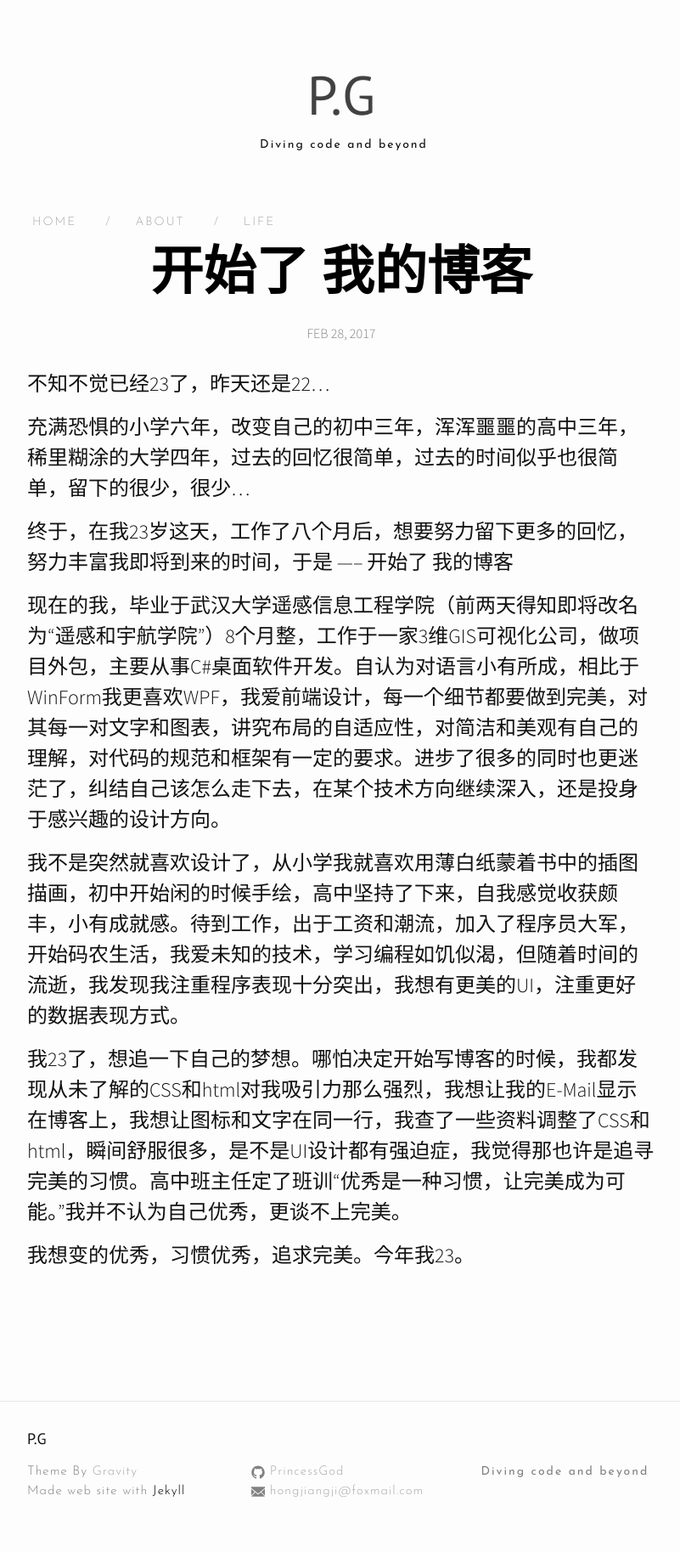
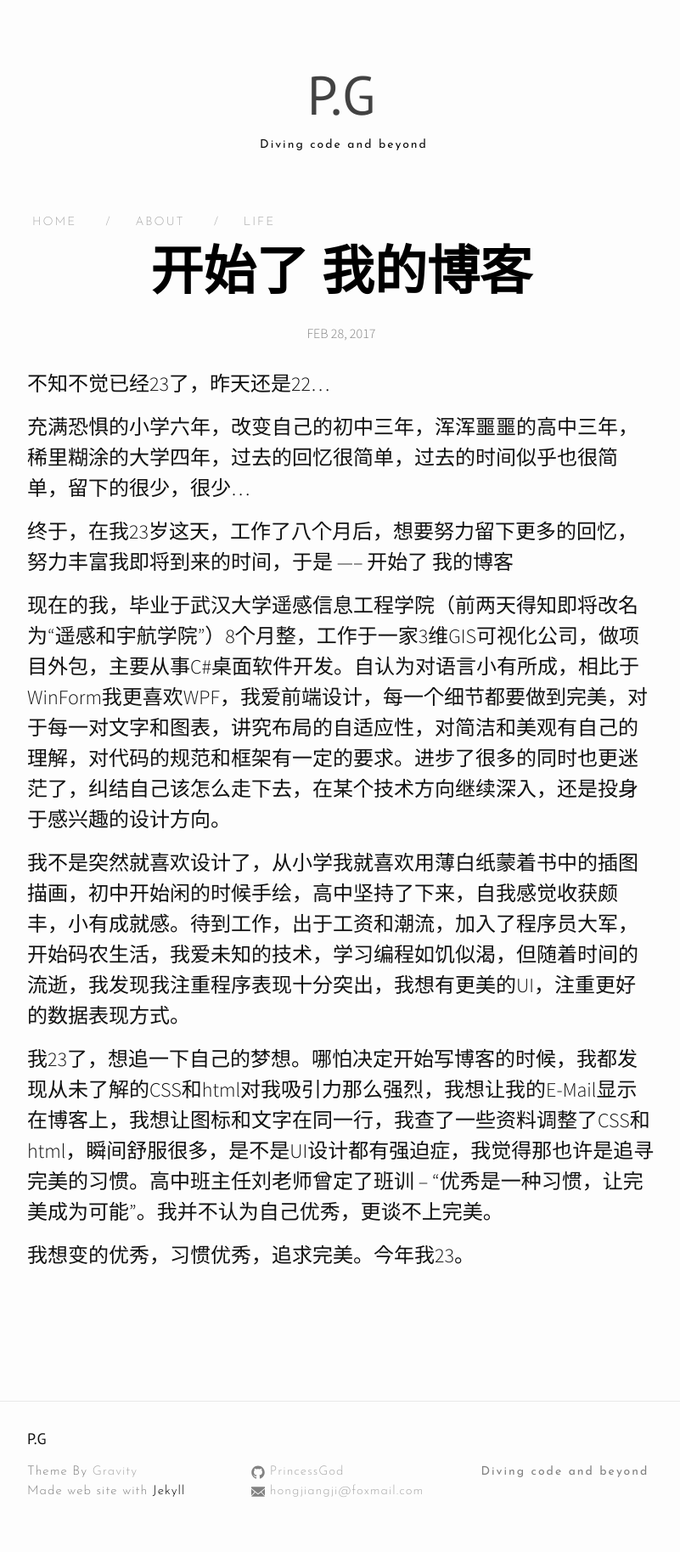
Before and after one commit to PrincessGod/PrincessGod.github.io, a Jekyll site: the page built from _posts/2017-02-28-begin-my-blog .markdown, in a window 1280 px wide. Shown: the whole page at 85% size, without its empty margins (238-1039 px from the left). Built offline with Jekyll 4.4.1, drawn with Linux system fonts in a browser that asks for light colours; nearby versions of some CDN libraries.

Commit message:
Fix some wrong words

```diff
--- a/_posts/2017-02-28-begin-my-blog .markdown
+++ b/_posts/2017-02-28-begin-my-blog .markdown
@@ -10,10 +10,10 @@ categories: ["life"]
 
  终于，在我23岁这天，工作了八个月后，想要努力留下更多的回忆，努力丰富我即将到来的时间，于是  -----  开始了   我的博客
 
-现在的我，毕业于武汉大学遥感信息工程学院（前两天得知即将改名为“遥感和宇航学院”）8个月整，工作于一家3维GIS可视化公司，做项目外包，主要从事C#桌面软件开发。自认为对语言小有所成，相比于WinForm我更喜欢WPF，我爱前端设计，每一个细节都要做到完美，对其每一对文字和图表，讲究布局的自适应性，对简洁和美观有自己的理解，对代码的规范和框架有一定的要求。进步了很多的同时也更迷茫了，纠结自己该怎么走下去，在某个技术方向继续深入，还是投身于感兴趣的设计方向。
+现在的我，毕业于武汉大学遥感信息工程学院（前两天得知即将改名为“遥感和宇航学院”）8个月整，工作于一家3维GIS可视化公司，做项目外包，主要从事C#桌面软件开发。自认为对语言小有所成，相比于WinForm我更喜欢WPF，我爱前端设计，每一个细节都要做到完美，对于每一对文字和图表，讲究布局的自适应性，对简洁和美观有自己的理解，对代码的规范和框架有一定的要求。进步了很多的同时也更迷茫了，纠结自己该怎么走下去，在某个技术方向继续深入，还是投身于感兴趣的设计方向。
 
 我不是突然就喜欢设计了，从小学我就喜欢用薄白纸蒙着书中的插图描画，初中开始闲的时候手绘，高中坚持了下来，自我感觉收获颇丰，小有成就感。待到工作，出于工资和潮流，加入了程序员大军，开始码农生活，我爱未知的技术，学习编程如饥似渴，但随着时间的流逝，我发现我注重程序表现十分突出，我想有更美的UI，注重更好的数据表现方式。
 
-我23了，想追一下自己的梦想。哪怕决定开始写博客的时候，我都发现从未了解的CSS和html对我吸引力那么强烈，我想让我的E-Mail显示在博客上，我想让图标和文字在同一行，我查了一些资料调整了CSS和html，瞬间舒服很多，是不是UI设计都有强迫症，我觉得那也许是追寻完美的习惯。高中班主任定了班训“优秀是一种习惯，让完美成为可能。”我并不认为自己优秀，更谈不上完美。
+我23了，想追一下自己的梦想。哪怕决定开始写博客的时候，我都发现从未了解的CSS和html对我吸引力那么强烈，我想让我的E-Mail显示在博客上，我想让图标和文字在同一行，我查了一些资料调整了CSS和html，瞬间舒服很多，是不是UI设计都有强迫症，我觉得那也许是追寻完美的习惯。高中班主任刘老师曾定了班训 -- “优秀是一种习惯，让完美成为可能”。我并不认为自己优秀，更谈不上完美。
 
 我想变的优秀，习惯优秀，追求完美。今年我23。
```
